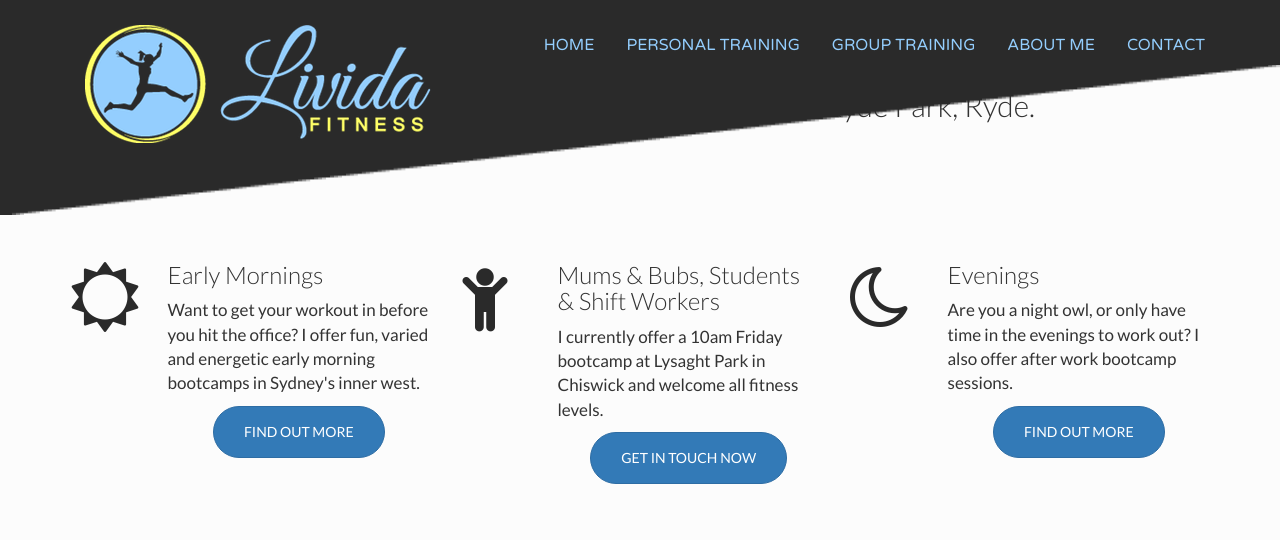
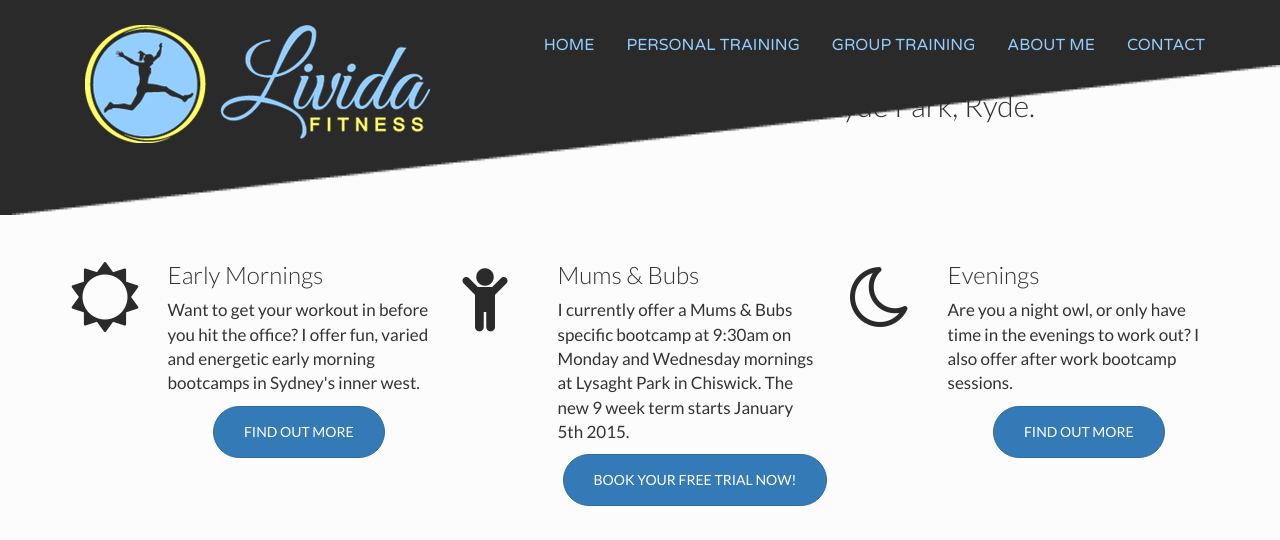
Before and after one commit to lividafitness/lividafitness.github.io, a Jekyll site: the page built from index.html, in a window 1280 px wide and 900 px high, scrolled down 3827 px, cut to the strip 0-540 px from the top of the window. Built offline with Jekyll 4.4.1, drawn with Linux system fonts in a browser that asks for light colours; nearby versions of some CDN libraries; library files that are not in the unit come from our copies.

Commit message:
Update services.html

```diff
--- a/_includes/services.html
+++ b/_includes/services.html
@@ -31,9 +31,9 @@
 											<i class="fa fa-child fa-5x text-brand-main-color margin-top-20"></i>
 										</div>
 										<div class="col-lg-9 col-md-9">
-											<h3 class="text-main-brand-color">Mums & Bubs, Students & Shift Workers</h3>
-											<p>I currently offer a 10am Friday bootcamp at Lysaght Park in Chiswick and welcome all fitness levels. </p>
-											<p class="text-center"><a href="/#contact" class="btn btn-primary btn-md" role="button">Get in touch now</a></p>
+											<h3 class="text-main-brand-color">Mums & Bubs</h3>
+											<p>I currently offer a Mums & Bubs specific bootcamp at 9:30am on Monday and Wednesday mornings at Lysaght Park in Chiswick.  The new 9 week term starts January 5th 2015. </p>
+											<p class="text-center"><a href="/#contact" class="btn btn-primary btn-md" role="button">Book your free trial now!</a></p>
 										</div>
 									</div>
 								</div>
```
